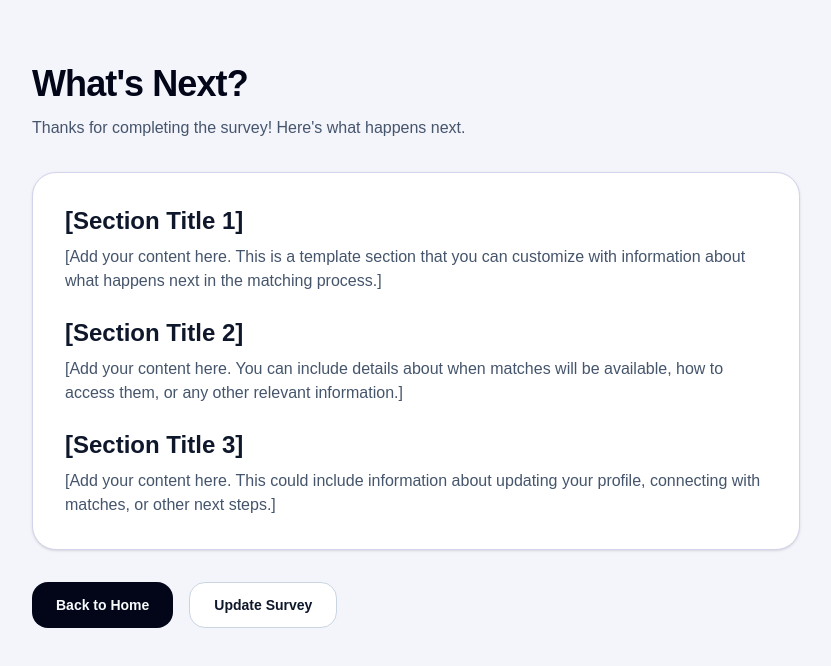
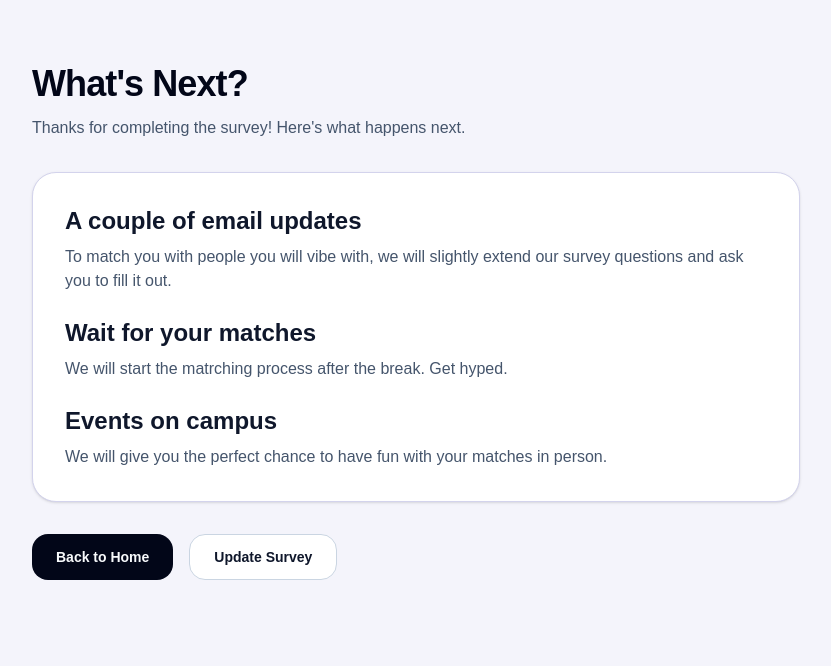
Before and after one commit to dodoleonarnci/ases-mutuals, a Next.js app: page /whats-next in a window 1280 px wide. Shown: the top 666 px of the page, without its empty margins (224-1055 px from the left). Built offline with nearby package versions, Linux system fonts and the light colour scheme.

Commit message:
Bug fixes from Alaina's tests

```diff
--- a/package.json
+++ b/package.json
@@ -9,6 +9,7 @@
     "lint": "eslint"
   },
   "dependencies": {
+    "@node-saml/passport-saml": "^5.1.0",
     "@supabase/supabase-js": "^2.81.1",
     "next": "16.0.3",
     "passport-saml": "^3.2.4",
--- a/src/app/page.tsx
+++ b/src/app/page.tsx
@@ -284,7 +284,7 @@ export default function MutualsLanding() {
               <div className="absolute left-0 top-1 h-6 w-6 rounded-full bg-indigo-500/90" />
               <div className="absolute right-0 top-1 h-6 w-6 rounded-full bg-pink-500/90 mix-blend-multiply" />
             </div>
-            <span className="text-lg font-semibold tracking-tight">mutuals</span>
+            <span className="text-lg font-semibold tracking-tight">Mutuals</span>
           </div>
         </div>
       </header>
@@ -298,12 +298,12 @@ export default function MutualsLanding() {
 
               <div className="relative max-w-xxl space-y-5 text-slate-50">
                 <h1 className="text-4xl font-semibold leading-tight md:text-5xl">
-                  Meet new people through mutuals.
+                  Meet new people through Mutuals.
                   <span className="block text-slate-100">No more BS matching apps.</span>
                 </h1>
 
                 <p className="max-w-lg text-sm leading-relaxed md:text-base">
-                  Once a week, mutuals notifies you and your match to meet up. By signing up, you stay tuned for on campus events to do with your friend match, and get notified when we expand our survey for better matches. <br />
+                  Once a week, Mutuals notifies you and your match to meet up. By signing up, you stay tuned for on campus events to do with your friend match, and get notified when we expand our survey for better matches. <br />
                   <b>Join our endeavor to tighten the Stanford network. </b>
                 </p>
 
@@ -337,7 +337,7 @@ export default function MutualsLanding() {
 
         {/* HOW IT WORKS */}
         <section className="mt-16 space-y-8">
-          <h2 className="text-center text-2xl font-semibold text-slate-900">How mutuals works</h2>
+          <h2 className="text-center text-2xl font-semibold text-slate-900">How Mutuals works</h2>
 
           {/* Card 1 – Your circles */}
           <div className="grid gap-6 rounded-[28px] bg-[#e0edff] p-6 shadow-md md:grid-cols-2 md:items-center">
@@ -383,10 +383,10 @@ export default function MutualsLanding() {
           <div className="grid gap-6 rounded-[28px] bg-[#ffe2eb] p-6 shadow-md md:grid-cols-2 md:items-center">
             <div className="space-y-3">
               <h3 className="text-xl font-semibold text-slate-900">
-                We set up a small gang through mutuals.
+                We set up a small gang through Mutuals.
               </h3>
               <p className="text-sm text-slate-800">
-                Mutuals seats you with people connected by mutual friends — not necessarily similar, but all one hop away in
+                Mutuals seats you with people connected by mutual friends — not necessarily similar, but all one degree away in
                 different directions.
               </p>
             </div>
@@ -428,7 +428,7 @@ export default function MutualsLanding() {
         {/* NETWORK SECTION (renamed from "Under the hood") */}
         <section className="mt-20 border-t border-[#d3d3ec] pt-10">
           <h2 className="text-center text-2xl font-semibold text-slate-900">
-            How mutuals connects you
+            How Mutuals connects you
           </h2>
 
           <div className="mt-10 grid gap-10 md:grid-cols-[minmax(0,1.1fr)_minmax(0,1.2fr)] md:items-start">
@@ -462,7 +462,7 @@ export default function MutualsLanding() {
       </main>
 
       <footer className="border-t border-[#d3d3ec] py-6 text-center text-xs text-slate-500">
-        © {new Date().getFullYear()} mutuals
+        © {new Date().getFullYear()} Mutuals
       </footer>
     </div>
   );
--- a/src/app/whats-next/page.tsx
+++ b/src/app/whats-next/page.tsx
@@ -19,28 +19,28 @@ export default function WhatsNextPage() {
           <div className="space-y-6">
             <section>
               <h2 className="text-2xl font-semibold text-slate-900">
-                [Section Title 1]
+                A couple of email updates
               </h2>
               <p className="mt-2 text-base text-slate-600">
-                [Add your content here. This is a template section that you can customize with information about what happens next in the matching process.]
+                To match you with people you will vibe with, we will slightly extend our survey questions and ask you to fill it out.
               </p>
             </section>
 
             <section>
               <h2 className="text-2xl font-semibold text-slate-900">
-                [Section Title 2]
+                Wait for your matches
               </h2>
               <p className="mt-2 text-base text-slate-600">
-                [Add your content here. You can include details about when matches will be available, how to access them, or any other relevant information.]
+                We will start the matrching process after the break. Get hyped.
               </p>
             </section>
 
             <section>
               <h2 className="text-2xl font-semibold text-slate-900">
-                [Section Title 3]
+                Events on campus
               </h2>
               <p className="mt-2 text-base text-slate-600">
-                [Add your content here. This could include information about updating your profile, connecting with matches, or other next steps.]
+                We will give you the perfect chance to have fun with your matches in person.
               </p>
             </section>
           </div>
--- a/src/lib/validators.ts
+++ b/src/lib/validators.ts
@@ -30,7 +30,7 @@ export const studentSurveySchema = z.object({
   grad_year: z.number().int().min(2024).max(2030),
   sex: z.enum(["male", "female", "non-binary"]),
   dorm: z.string().min(1, "Dorm is required"),
-  close_friends: z.array(z.string().min(1)).min(5).max(20),
+  close_friends: z.array(z.string().min(1)).min(5),
   uc_berkeley_choice: z.enum(["no_friends", "uc_berkeley"]),
 });
 
```
Also changed, not shown: 2 other files (tests, documents, lock files or other folders).
